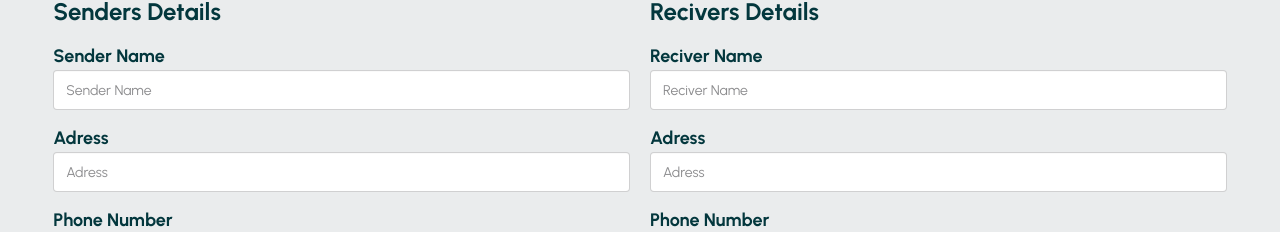
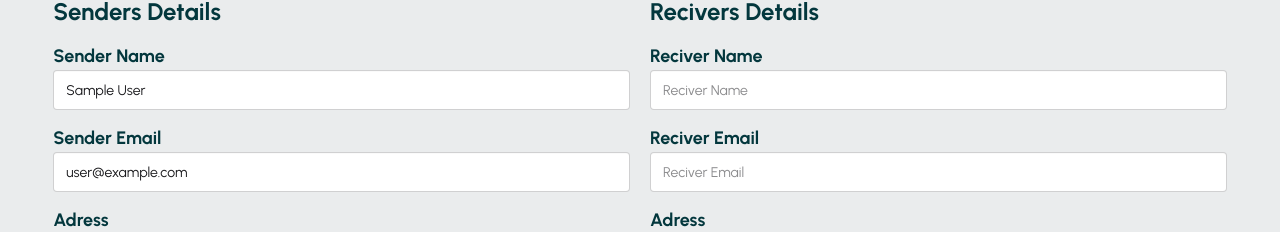
Before and after one commit to Tanvir-Hossain847/Zap-Shift, a React (Vite) app: page /send-parcel in a window 1280 px wide. Shown: the part 454-686 px from the top of the page. Built offline with nearby package versions, Linux system fonts and the light colour scheme; no server answers; sample sign-in values are in the browser's storage.

Commit message:
add minor fixex

```diff
--- a/package.json
+++ b/package.json
@@ -35,6 +35,6 @@
     "eslint-plugin-react-hooks": "^7.0.1",
     "eslint-plugin-react-refresh": "^0.4.24",
     "globals": "^16.5.0",
-    "vite": "^7.2.2"
+    "vite": "^7.2.4"
   }
 }
--- a/src/page/Home/CTA/CallToAction.jsx
+++ b/src/page/Home/CTA/CallToAction.jsx
@@ -14,7 +14,7 @@ const CallToAction = () => {
                     <p className='text-white opacity-75'>We offer the lowest delivery charge with the highest value along with 100% safety of your product. Pathao courier delivers your parcels in every corner of Bangladesh right on time.</p>
                     <div className="flex items-center gap-10">
                         <button className='btn btn-primary text-black'>Become A Marchent</button>
-                        <button className='btn btn-ghost border-2 border-primary text-primary rounded-4xl'>Earn With ZapShift</button>
+                        <button className='btn btn-ghost border-2 border-primary hover:text-secondary hover:border-secondary text-primary rounded-4xl'>Earn With ZapShift</button>
                     </div>
                 </div>
                 <div className="">
--- a/src/page/Parcel/Parcel.jsx
+++ b/src/page/Parcel/Parcel.jsx
@@ -1,8 +1,8 @@
-import React from 'react';
 import { useForm } from 'react-hook-form';
 import { useLoaderData } from 'react-router';
 import Swal from 'sweetalert2';
 import useAxiosSecure from '../../Hooks/useAxiosSecure';
+import useAuth from '../../Hooks/useAuth';
 
 const Parcel = () => {
     const { register, handleSubmit, watch } = useForm()
@@ -20,6 +20,7 @@ const Parcel = () => {
         return districts
     }
     const axiosInstence = useAxiosSecure()
+    const {user} = useAuth()
 
 
 
@@ -113,7 +114,11 @@ const Parcel = () => {
                         <h1 className='text-secondary font-bold text-2xl'>Senders Details</h1>
                         <div className="">
                             <label class="label text-lg font-bold text-secondary">Sender Name</label>
-                            <input {...register('Sender_Name')} type="text" class="input w-full" placeholder="Sender Name" />
+                            <input {...register('Sender_Name')} defaultValue={user.displayName} type="text" class="input w-full" placeholder="Sender Name" />
+                        </div>
+                        <div className="">
+                            <label class="label text-lg font-bold text-secondary">Sender Email</label>
+                            <input {...register('Sender_Email')} defaultValue={user.email} type="text" class="input w-full" placeholder="Sender Email" />
                         </div>
                         <div className="">
                             <label class="label text-lg font-bold text-secondary">Adress</label>
@@ -149,12 +154,17 @@ const Parcel = () => {
                             <textarea {...register('Pick-Up_Description')} className="textarea w-full" placeholder='Pick-Up Descriptions'></textarea>
                         </div>
                     </fieldset>
+
                     {/* Recivers-Details */}
                     <fieldset class="fieldset w-full space-y-2">
                         <h1 className='text-secondary font-bold text-2xl'>Recivers Details</h1>
                         <div className="">
                             <label class="label text-lg font-bold text-secondary">Reciver Name</label>
                             <input {...register('Reciver_Name')} type="text" class="input w-full" placeholder="Reciver Name" />
+                        </div>
+                        <div className="">
+                            <label class="label text-lg font-bold text-secondary">Reciver Email</label>
+                            <input {...register('Reciver_Email')} type="text" class="input w-full" placeholder="Reciver Email" />
                         </div>
                         <div className="">
                             <label class="label text-lg font-bold text-secondary">Adress</label>
```
Also changed, not shown: 1 other file (tests, documents, lock files or other folders).
